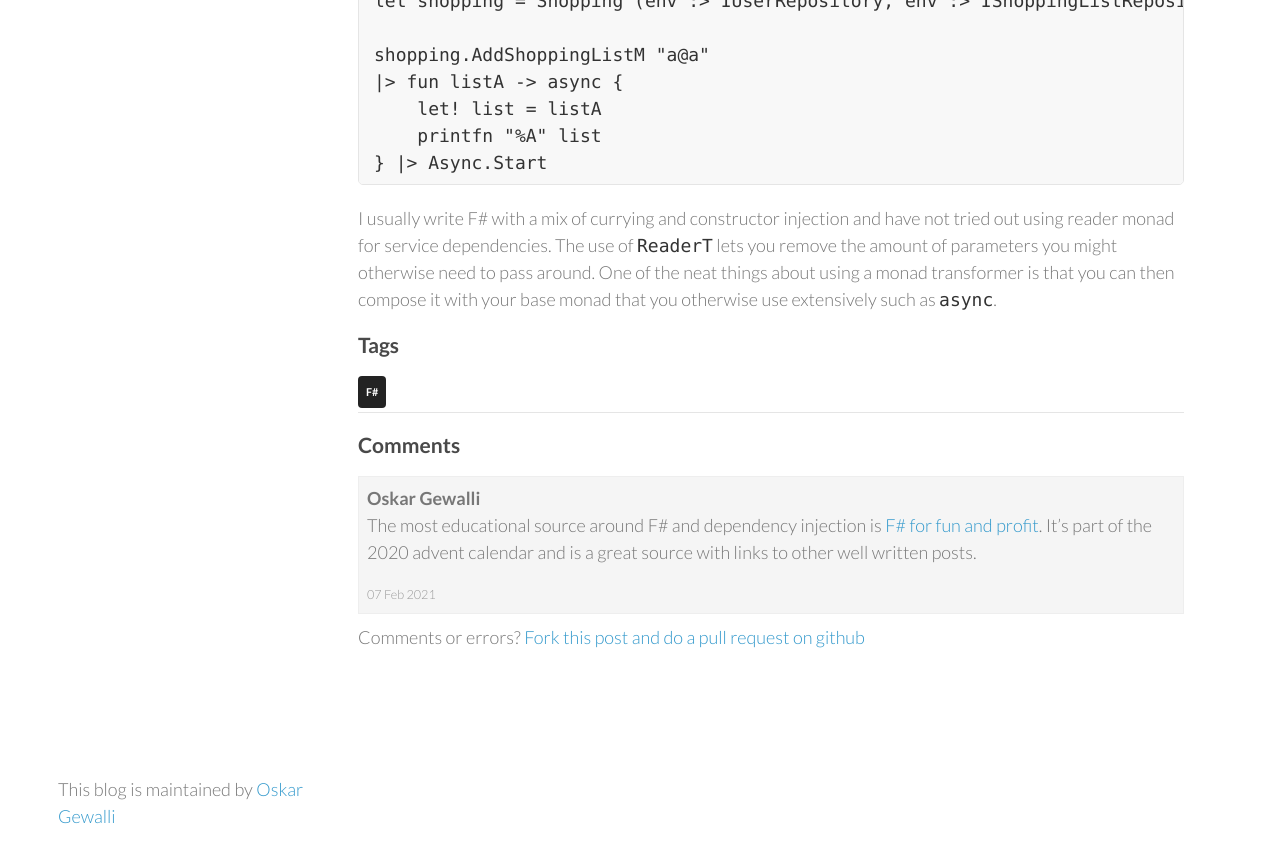
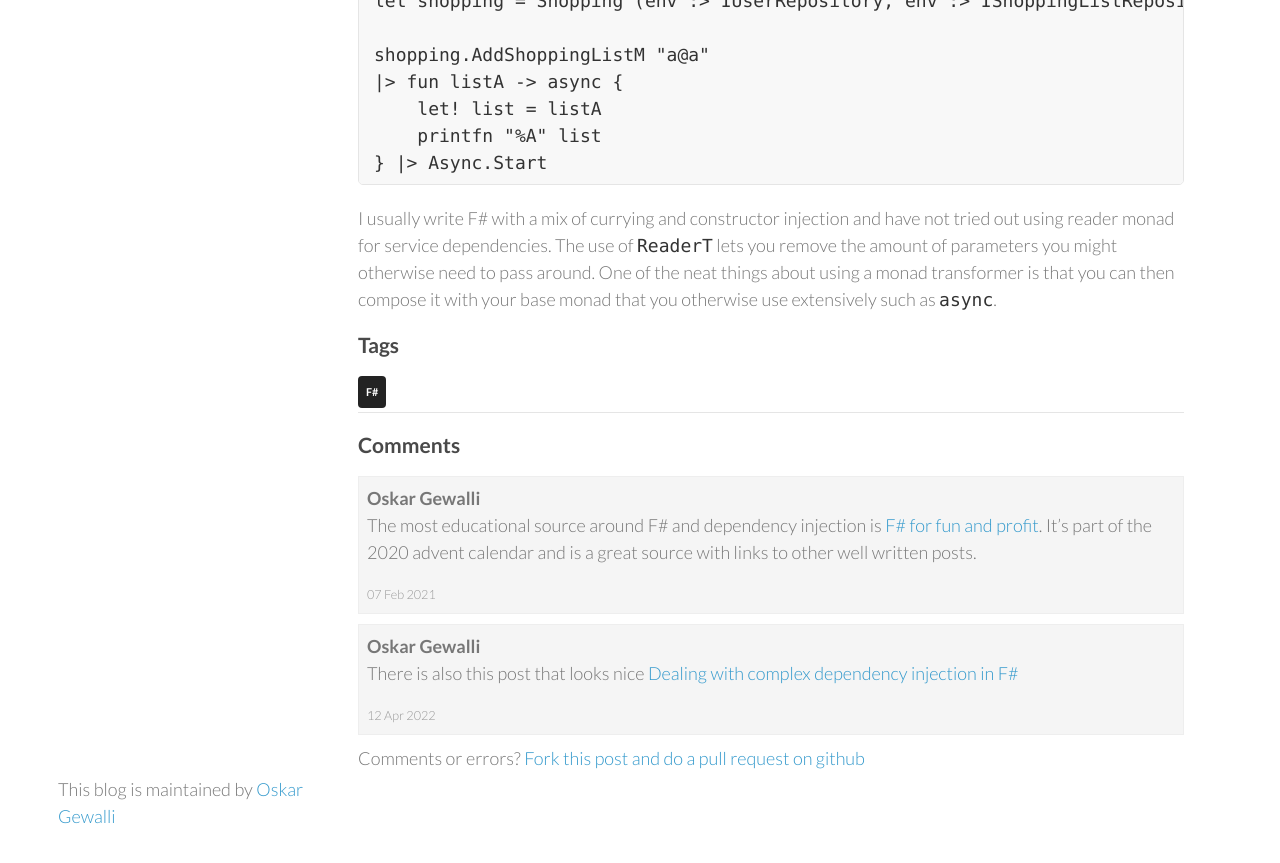
Before and after one commit to wallymathieu/assertfail, a Jekyll site: the page built from _posts/2020-09-05-Dependency-injection-in-FSharp.md, in a window 1280 px wide and 900 px high, scrolled down 2510 px. Shown: the top 863 px of the window. Built offline with Jekyll 4.4.1, drawn with Linux system fonts in a browser that asks for light colours; nearby versions of some CDN libraries.

Commit message:
Add link to post from Bartosz Sypytkowski

```diff
--- a/_posts/2020-09-05-Dependency-injection-in-FSharp.md
+++ b/_posts/2020-09-05-Dependency-injection-in-FSharp.md
@@ -7,6 +7,9 @@ comments:
   - author: Oskar Gewalli
     content: The most educational source around F# and dependency injection is [F# for fun and profit](https://fsharpforfunandprofit.com/posts/dependencies/). It's part of the 2020 advent calendar and is a great source with links to other well written posts.
     date: 2021-02-07T13:05:43+01:00
+  - author: Oskar Gewalli
+    content: There is also this post that looks nice [Dealing with complex dependency injection in F#](https://bartoszsypytkowski.com/dealing-with-complex-dependency-injection-in-f/)
+    date: 2022-04-12T06:25:43+02:00
 ---
 
 One of the questions around how to write F# is how do we compose bigger business applications. In C# you generally use constructor injection.
```
